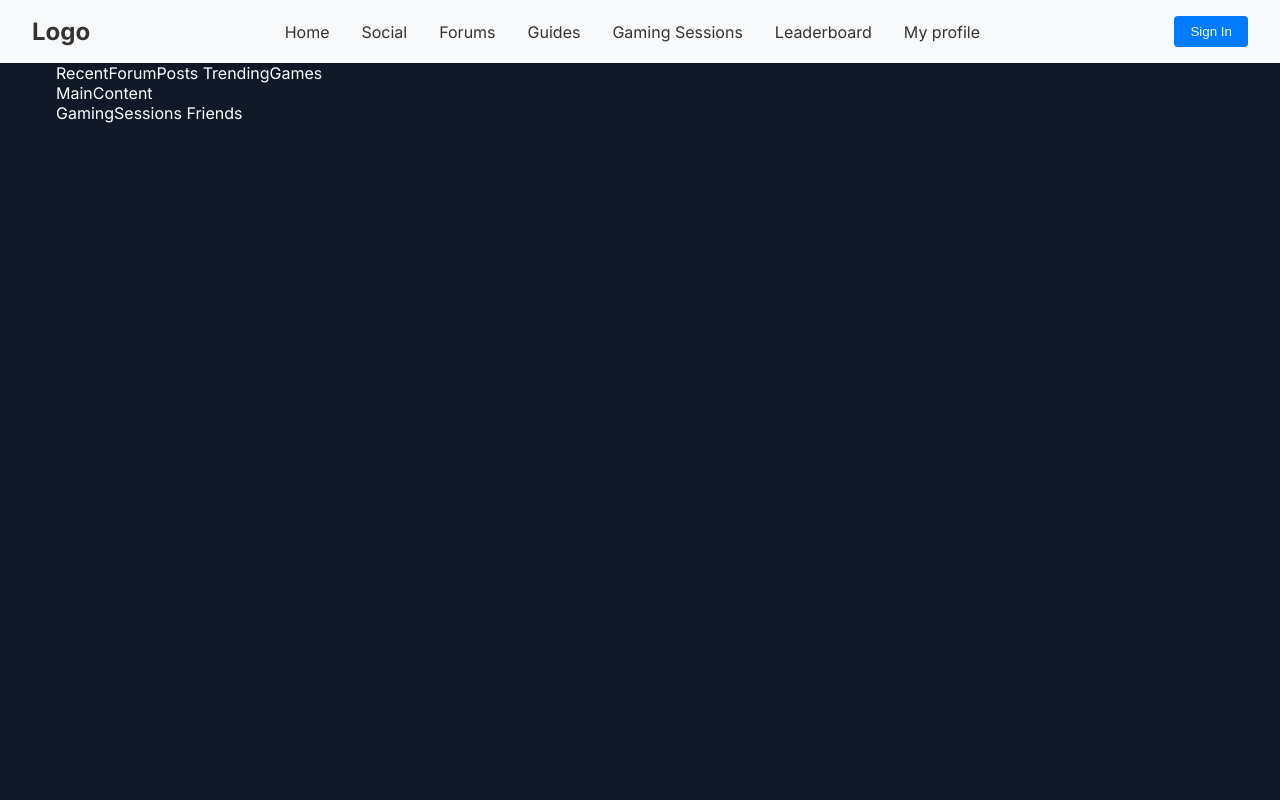
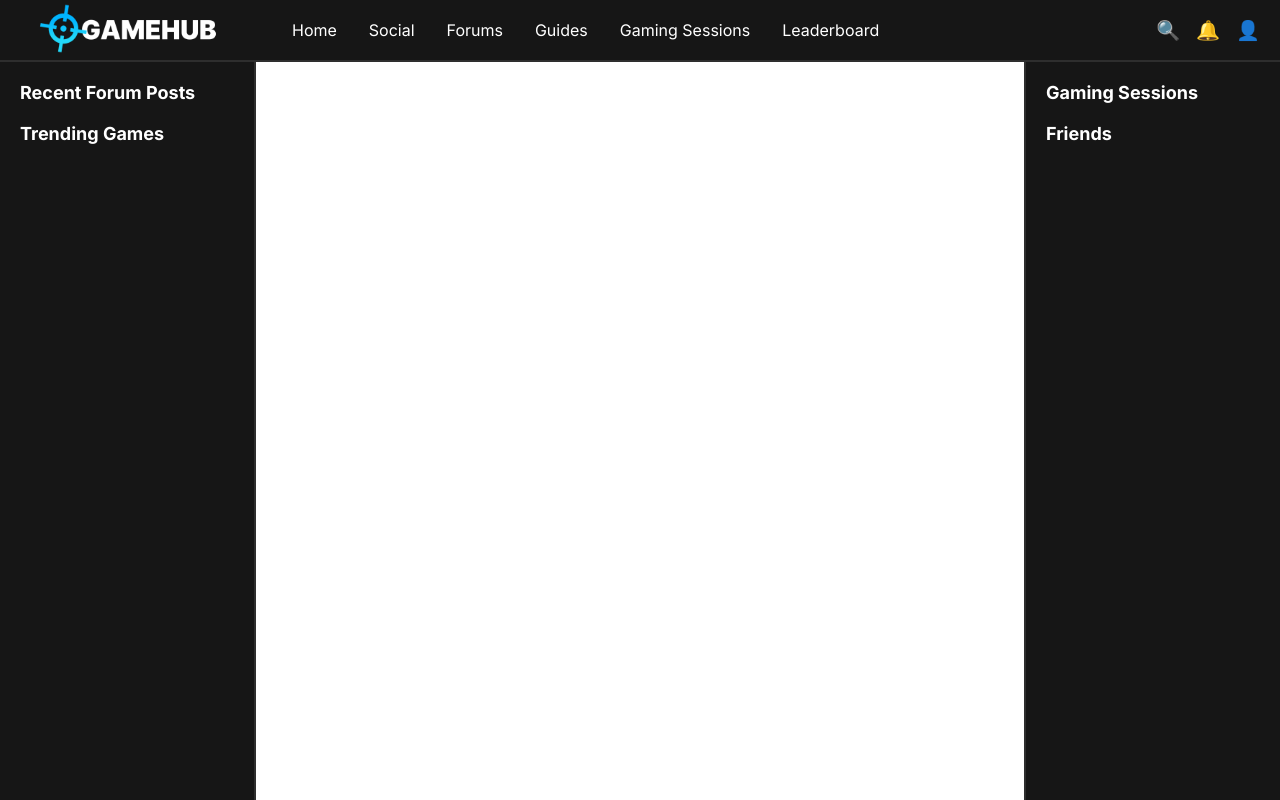
Before and after one commit to andresvpineros/game-hub-app-client, a Next.js app: page /home in a window 1280 px wide. Built offline with nearby package versions, Linux system fonts and the light colour scheme.

Commit message:
Improve navbar and home page structure and design

```diff
--- /dev/null
+++ b/src/app/home/page.module.css
@@ -0,0 +1,60 @@
+.container {
+  display: flex;
+  min-height: 100vh;
+}
+
+.sidebar {
+  /* position: sticky; */
+  top: 60px;
+  bottom: 0;
+  width: 20%;
+  overflow-y: auto;
+  background-color: rgba(22, 22, 22, 1);
+  padding: 20px;
+  box-sizing: border-box;
+}
+
+.leftSidebar {
+  left: 0;
+  border-right: 2px solid rgba(255, 255, 255, 0.1);
+}
+
+.rightSidebar {
+  right: 0;
+  border-left: 2px solid rgba(255, 255, 255, 0.1);
+}
+
+.sidebarSection {
+  margin-bottom: 20px;
+}
+
+.sidebarSection h2 {
+  font-size: 18px;
+  margin-bottom: 10px;
+}
+
+.mainContent {
+  flex-grow: 1;
+  padding: 3rem;
+  box-sizing: border-box;
+}
+
+@media (max-width: 1200px) {
+  .sidebar {
+    width: 250px;
+  }
+  .mainContent {
+    margin-left: 250px;
+    margin-right: 250px;
+  }
+}
+
+@media (max-width: 992px) {
+  .sidebar {
+    display: none;
+  }
+  .mainContent {
+    margin-left: 0;
+    margin-right: 0;
+  }
+}
--- a/src/app/home/page.tsx
+++ b/src/app/home/page.tsx
@@ -1,9 +1,33 @@
+import styles from "./page.module.css";
+
 function HomePage() {
   return (
-    <div>
-      <aside>RecentForumPosts TrendingGames</aside>
-      <main>MainContent</main>
-      <aside>GamingSessions Friends</aside>
+    <div className={styles.container}>
+      <aside className={styles.sidebar + " " + styles.leftSidebar}>
+        <div className={styles.sidebarSection}>
+          <h2>Recent Forum Posts</h2>
+          {/* Add forum posts content here */}
+        </div>
+        <div className={styles.sidebarSection}>
+          <h2>Trending Games</h2>
+          {/* Add trending games content here */}
+        </div>
+      </aside>
+      <main className={styles.mainContent}>
+        <div>
+          <h2>Feed</h2>
+        </div>
+      </main>
+      <aside className={styles.sidebar + " " + styles.rightSidebar}>
+        <div className={styles.sidebarSection}>
+          <h2>Gaming Sessions</h2>
+          {/* Add gaming sessions content here */}
+        </div>
+        <div className={styles.sidebarSection}>
+          <h2>Friends</h2>
+          {/* Add friends list here */}
+        </div>
+      </aside>
     </div>
   );
 }
--- a/src/app/page.module.css
+++ b/src/app/page.module.css
@@ -1,12 +1,10 @@
 .body {
-  background-color: rgb(17, 24, 39);
   color: white;
   min-height: 100vh;
 }
 
 .container {
-  max-width: 1200px;
+  /* max-width: 1200px; */
   margin: 0 auto;
-  padding: 0 1rem;
   width: 100%;
 }
--- a/src/shared/components/Navbar/Navbar.module.css
+++ b/src/shared/components/Navbar/Navbar.module.css
@@ -1,27 +1,41 @@
 .navbar {
+  position: sticky;
+  z-index: 100;
+  top: 0;
+  width: 100%;
   display: flex;
   justify-content: space-between;
   align-items: center;
-  padding: 1rem 2rem;
-  background-color: #f8f9fa;
-  box-shadow: 0 2px 4px rgba(0, 0, 0, 0.1);
+  background-color: rgba(22, 22, 22, 1);
+  border-bottom: 2px solid rgba(255, 255, 255, 0.1);
 }
 
-.section {
+.navSection {
+  height: 60px;
   display: flex;
   align-items: center;
 }
 
-.logo {
-  font-size: 1.5rem;
-  font-weight: bold;
-  color: #333;
-  text-decoration: none;
+.leftSection {
+  width: 20%;
+  justify-content: center;
+}
+
+.centerSection {
+  width: 60%;
+  justify-content: left;
+  padding-left: 20px;
+}
+
+.rightSection {
+  width: 20%;
+  justify-content: flex-end;
+  padding-right: 20px;
 }
 
 .link {
   margin: 0 1rem;
-  color: #333;
+  color: #fff;
   text-decoration: none;
   transition: color 0.3s ease;
 }
@@ -30,16 +44,36 @@
   color: #007bff;
 }
 
-.button {
-  padding: 0.5rem 1rem;
-  background-color: #007bff;
+.searchButton,
+.notificationButton,
+.profileButton {
+  background: none;
+  border: none;
   color: white;
-  border: none;
-  border-radius: 4px;
+  font-size: 1.2rem;
+  margin-left: 1rem;
   cursor: pointer;
-  transition: background-color 0.3s ease;
 }
 
-.button:hover {
-  background-color: #0056b3;
+@media (max-width: 1200px) {
+  .leftSection,
+  .rightSection {
+    width: 250px;
+  }
+  .centerSection {
+    width: calc(100% - 500px);
+  }
 }
+
+@media (max-width: 992px) {
+  .navbar {
+    justify-content: center;
+  }
+  .leftSection,
+  .rightSection {
+    display: none;
+  }
+  .centerSection {
+    width: 100%;
+  }
+}
--- a/src/shared/components/Navbar/Navbar.tsx
+++ b/src/shared/components/Navbar/Navbar.tsx
@@ -3,6 +3,7 @@
 import React from "react";
 import styles from "./Navbar.module.css";
 import Link from "next/link";
+import Image from "next/image";
 
 const navItems = [
   { href: "/home", label: "Home" },
@@ -11,26 +12,27 @@ const navItems = [
   { href: "/guides", label: "Guides" },
   { href: "/gaming-sessions", label: "Gaming Sessions" },
   { href: "/leaderboard", label: "Leaderboard" },
-  { href: "/my-profile", label: "My profile" },
 ];
 
 export default function Navbar() {
   return (
     <nav className={styles.navbar}>
-      <div className={styles.section}>
-        <a href="/" className={styles.logo}>
-          Logo
-        </a>
+      <div className={styles.navSection + " " + styles.leftSection}>
+        <Link href="/home">
+          <Image src="/images/logo.png" alt="Logo" width={180} height={55} />
+        </Link>
       </div>
-      <div className={styles.section}>
+      <div className={styles.navSection + " " + styles.centerSection}>
         {navItems.map((item) => (
           <Link key={item.href} href={item.href} className={styles.link}>
             {item.label}
           </Link>
         ))}
       </div>
-      <div className={styles.section}>
-        <button className={styles.button}>Sign In</button>
+      <div className={styles.navSection + " " + styles.rightSection}>
+        <button className={styles.searchButton}>🔍</button>
+        <button className={styles.notificationButton}>🔔</button>
+        <button className={styles.profileButton}>👤</button>
       </div>
     </nav>
   );
--- a/src/shared/styles/globals.css
+++ b/src/shared/styles/globals.css
@@ -5,13 +5,16 @@
 
 @media (prefers-color-scheme: dark) {
   :root {
-    --background: #0a0a0a;
+    --background: #1b1b1d;
     --foreground: #ededed;
   }
 }
 
 html,
 body {
+  margin: 0;
+  padding: 0;
+  height: 100%;
   max-width: 100vw;
   overflow-x: hidden;
 }
```
Also changed, not shown: public/images/logo.png (added).
